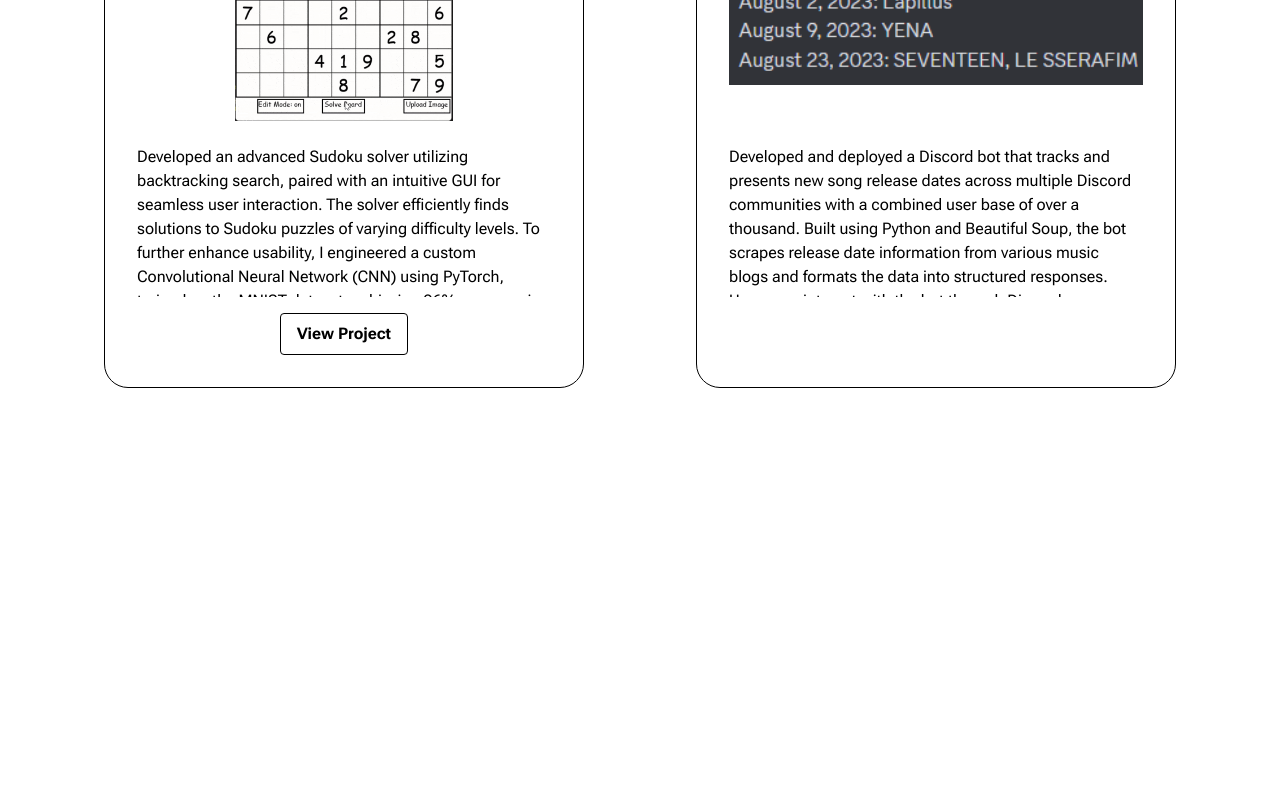
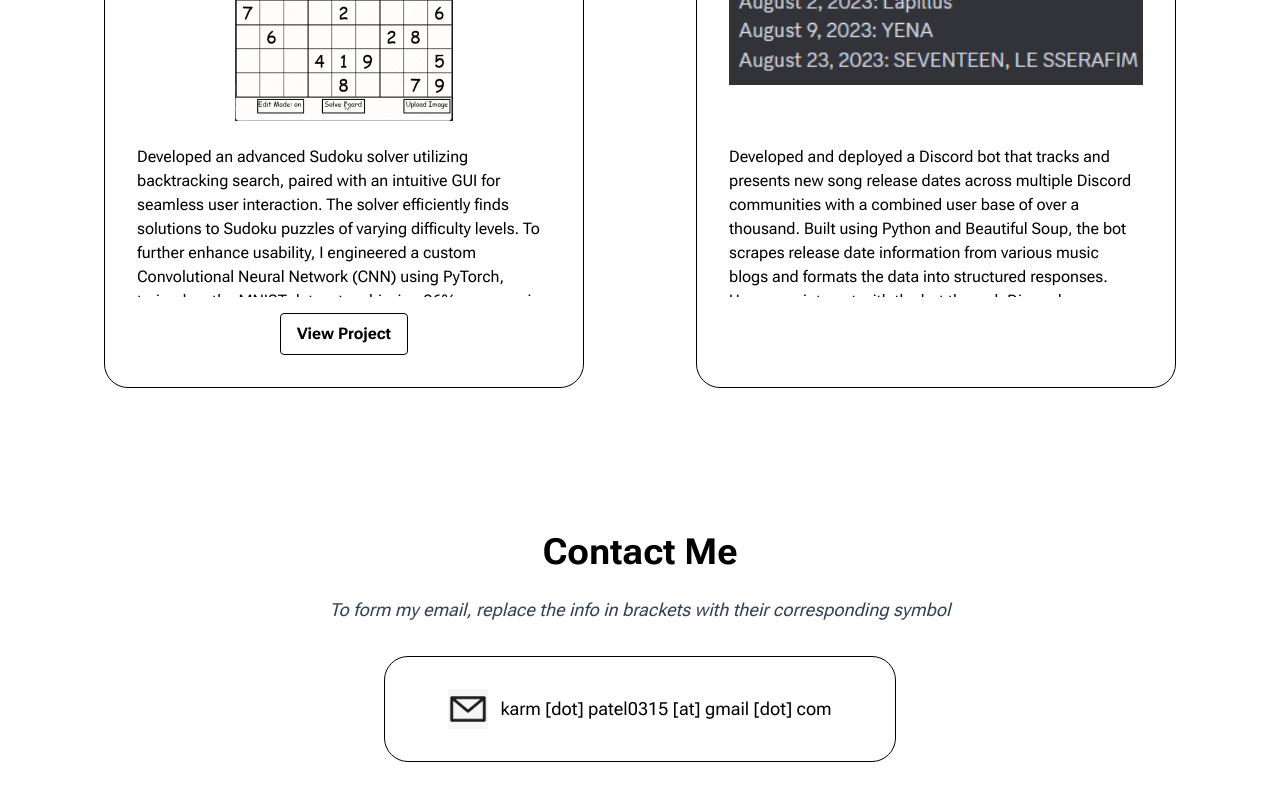
Before and after one commit to karmp/karmp.github.io, a Next.js app: page / in a window 1280 px wide. Shown: the part 4086-4886 px from the top of the page. Before the commit the page ends 4554 px from the top, so only its background shows below. Built offline with nearby package versions, Linux system fonts and the light colour scheme.

Commit message:
Finished contact section

```diff
--- a/src/components/ContactSection.js
+++ b/src/components/ContactSection.js
@@ -0,0 +1,30 @@
+import Image from "next/image";
+
+export default function ContactSection() {
+  return (
+    <section id="contact" className="py-16 px-4">
+      <div className="max-w-6xl mx-auto px-4 md:px-8">
+        <h2 className="text-4xl font-bold text-center mb-6 text-black">
+          Contact Me
+        </h2>
+        <p className="text-lg text-center text-slate-700 italic mb-8">
+          To form my email, replace the info in brackets with their
+          corresponding symbol
+        </p>
+
+        <div className="bg-white p-8 rounded-3xl border border-black max-w-lg mx-auto">
+          <div className="flex items-center justify-center">
+            <Image
+              src="/email.png"
+              alt="Email icon"
+              width={40}
+              height={40}
+              className="mr-3"
+            />
+            <p className="text-lg text-black">karm [dot] patel0315 [at] gmail [dot] com</p>
+          </div>
+        </div>
+      </div>
+    </section>
+  );
+}
--- a/src/pages/index.js
+++ b/src/pages/index.js
@@ -2,11 +2,10 @@ import Head from "next/head";
 import Navbar from "@/components/navbar";
 import ProfileSection from "../components/ProfileSection";
 import { useState, useEffect } from "react";
-import AboutSection from '../components/AboutSection';
-import ExperienceSection from '../components/ExperienceSection';
-import ProjectsSection from '../components/ProjectsSection';
-import ContactSection from '../components/ContactSection';
-
+import AboutSection from "../components/AboutSection";
+import ExperienceSection from "../components/ExperienceSection";
+import ProjectsSection from "../components/ProjectsSection";
+import ContactSection from "../components/ContactSection";
 
 export default function Home() {
   const [info, setInfo] = useState(null);
@@ -45,7 +44,7 @@ export default function Home() {
         <AboutSection data={info["About Me"]} />
         <ExperienceSection data={info["Experience"]} />
         <ProjectsSection data={info["Projects"]} />
-        {/* <ContactSection data={info} /> */}
+        <ContactSection />
       </main>
     </div>
   );
```
Also changed, not shown: TODOs.txt (deleted).
